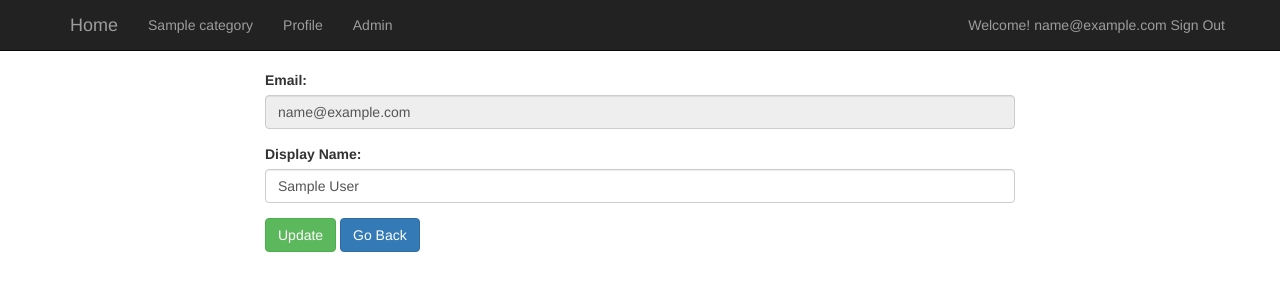
After one commit to C-Shi/PostShare, a PHP site: page /profile.php in a window 1280 px wide. The commit adds this page. Shown: the top 300 px of the page. Run offline with PHP 8.4, Linux system fonts and the light colour scheme; the visitor is signed in with stand-in values (Sample User, id 1); tables that the repository leaves empty or names only in its code hold one stand-in row (values such as "Sample post"); data that the repository does not hold is empty.

Commit message:
update user profile

```diff
--- a/function.php
+++ b/function.php
@@ -83,4 +83,12 @@
     return $message;
   }
 
+  function get_user_by_id($user_id) {
+    global $connection;
+    $query = "SELECT * FROM users WHERE id = $user_id;";
+    $query_get_user = mysqli_query($connection, $query);
+    $user = mysqli_fetch_assoc($query_get_user);
+    return $user;
+  }
+
  ?>
--- a/include/navigation.php
+++ b/include/navigation.php
@@ -31,8 +31,15 @@
                         echo "<li><a>{$title}</a></li>";
                     }
                 ?>
+                <?php
+                    if($_SESSION['current_user_id']) {
+                        echo "<li><a href=\"profile.php\">Profile</a></li>";
+                    }
 
-                <li><a href="admin/index.php">Admin</a></li>
+                    if($_SESSION['current_user_id'] && $_SESSION['current_user_role'] === 'Admin') {
+                        echo "<li><a href=\"admin/index.php\">Admin</a></li>";
+                    }
+                ?>
             </ul>
             <?php if(isset($_SESSION['current_user_email'])): ?>
             <p class="navbar-text navbar-right">
--- /dev/null
+++ b/profile.php
@@ -0,0 +1,52 @@
+<?php include "include/db.php"?>
+<?php include "include/header.php" ?>
+<?php include "function.php"?>
+<?php include "include/navigation.php" ?>
+<?php
+  $user = get_user_by_id($_SESSION['current_user_id']);
+
+  if (isset($_POST['update_user'])) {
+    $name = $_POST['name'];
+    $id = $_SESSION['current_user_id'];
+    $message = "";
+    if (!$name) {
+      $message = "Display Name Cannot Be Empty!";
+    } else {
+      $query = "UPDATE users SET name = '$name' WHERE id = $id; ";
+      $query_update_user = mysqli_query($connection, $query);
+      if(!$query_update_user) {
+        $message = mysqli_error($connection);
+      } elseif(mysqli_affected_rows($connection) === '0') {
+        $message = "Cannot find targeted user!";
+      } else {
+        $message = "";
+        header('Location: /');
+      }
+    }
+  }
+?>
+
+
+<div class="container">
+  <div class="row">
+    <div class="col-md-8 col-md-offset-2">
+      <form action="" method="POST">
+        <div class="form-group">
+          <label for="">Email: </label>
+          <input type="text" class="form-control" value="<?php echo $user['email']?>" readonly>
+        </div>
+        <div class="form-group">
+          <label for="">Display Name: </label>
+          <input type="text" class="form-control" name="name" value="<?php echo $user['name']?>" required>
+        </div>
+        <?php
+          if($message && $message !== "") {
+            echo "<div class=\"alert alert-danger\" role=\"alert\">$message</div>";
+          }
+        ?>
+        <button type="submit" name="update_user" class="btn btn-success">Update</button>
+        <a href="/" class="btn btn-primary">Go Back</a>
+      </form>
+    </div>
+  </div>
+</div>
```
